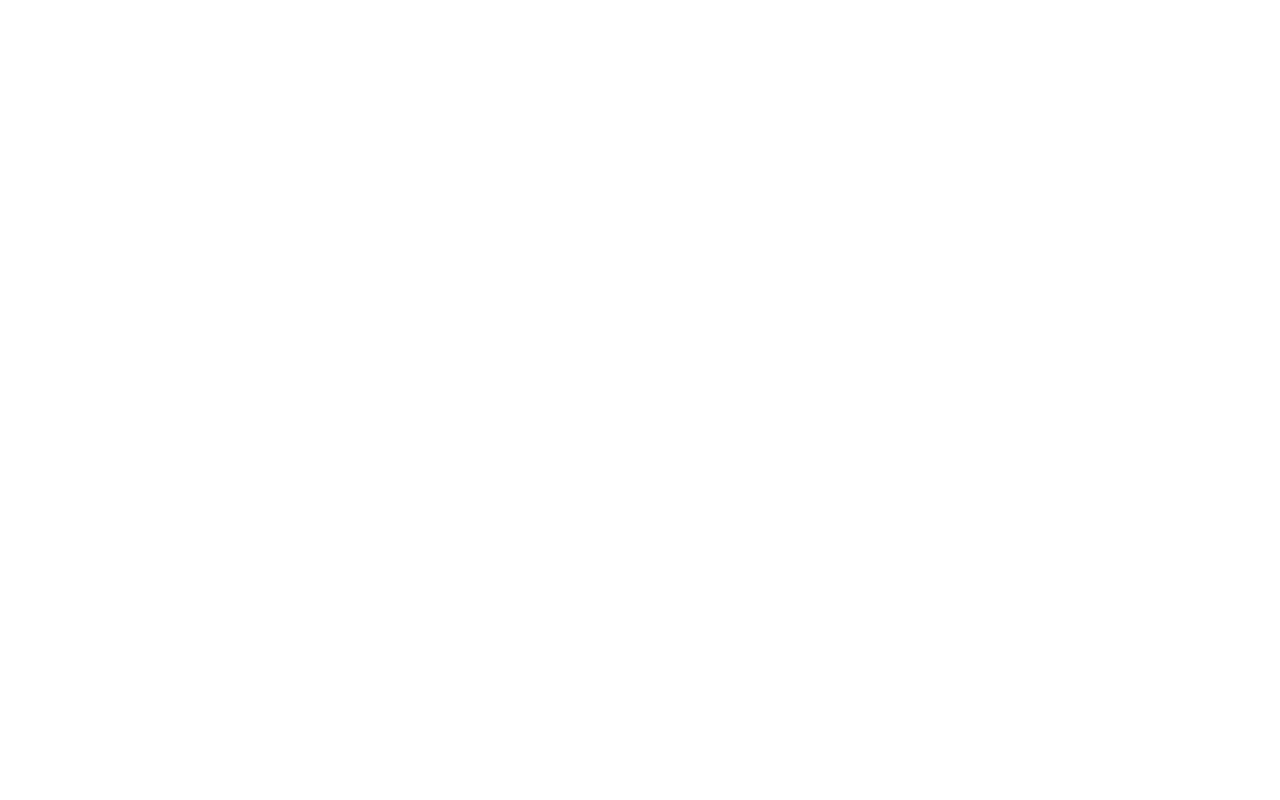
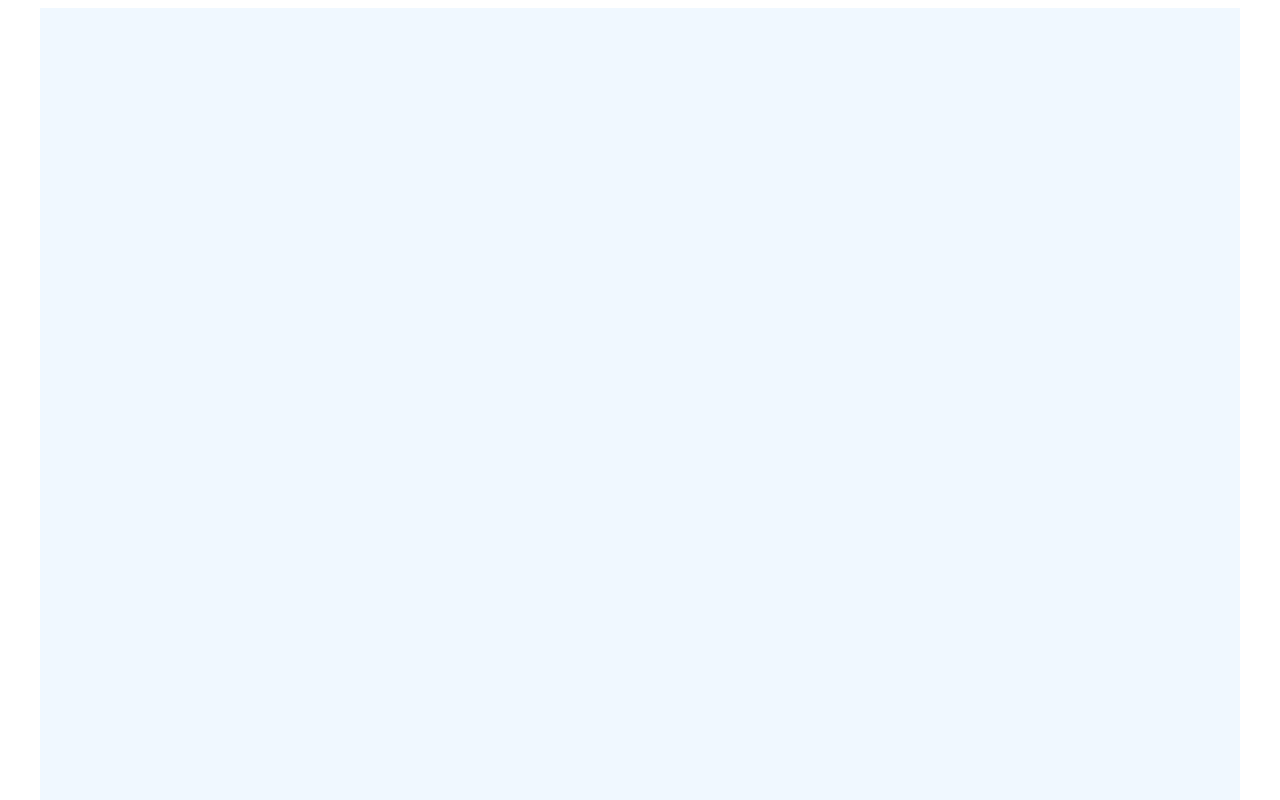
Before and after one commit to Valentina-2608/Travel_agency, a website: page france.html in a window 1280 px wide. Shown: the top 800 px of the page. Drawn offline with Linux system fonts and the light colour scheme.

Commit message:
Add block country_main

```diff
--- a/france.html
+++ b/france.html
@@ -7,6 +7,11 @@
 	<link rel="stylesheet" href="css/style.css">
 </head>
 <body>
+    <div class="country_main">
 
+
+
+
+    </div>
 </body>
 </html>
```
